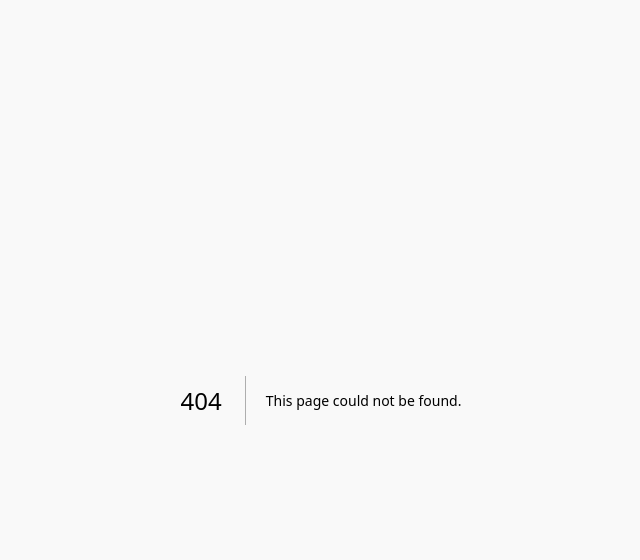
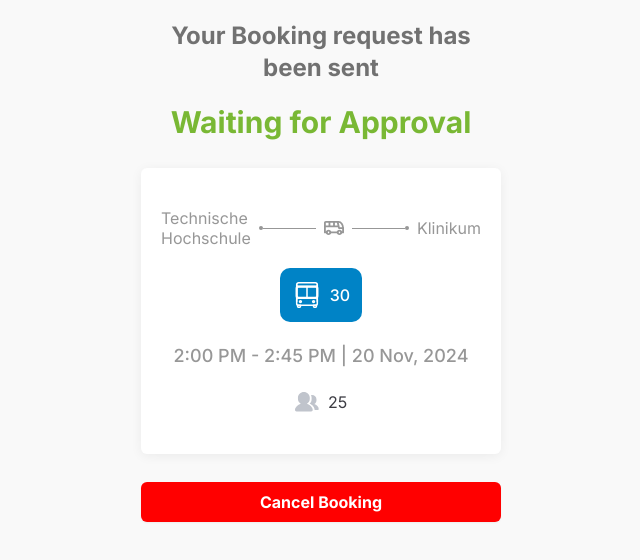
Before and after one commit to Hackathon-VGI/booking-frontend, a Next.js app: page /confirmation in a window 1280 px wide. Before the commit this address had no page. Shown: the top 560 px of the page, without its empty margins (319-959 px from the left). Built offline with nearby package versions, Linux system fonts and the light colour scheme.

Commit message:
all pages done

```diff
--- /dev/null
+++ b/src/app/confirmation/page.tsx
@@ -0,0 +1,54 @@
+import { Button } from "@/components/ui/button";
+import Image from "next/image";
+
+const Confirmation = () => {
+  return (
+    <div className="flex justify-center items-center w-full">
+      <div className="flex justify-start max-w-[400px] p-5 items-start flex-col gap-5 w-full">
+        <h2 className="text-primary font-bold text-2xl w-full text-center">
+          Your Booking request has been sent
+        </h2>
+        <h4 className="text-btnGreen text-3xl font-bold w-full text-center">
+          Waiting for Approval
+        </h4>
+        <div className="w-full mt-2 rounded-md bg-white shadow-searchBox py-10 px-5 flex justify-start items-center gap-5 flex-col">
+          <div className="flex justify-between w-full items-center gap-2">
+            <p className="text-[#979797] leading-tight text-base font-normal text-left max-w-min">
+              Technische Hochschule
+            </p>
+            <div className="w-full flex justify-center items-center gap-2">
+              <div className="flex w-full justify-center items-center">
+                <span className="inline-block bg-[#979797] rounded-full w-1 h-1"></span>
+                <span className="inline-block w-full bg-[#979797] h-[1px]"></span>
+              </div>
+              <Image src={"/bus.svg"} alt="bus" width={20} height={14} />
+              <div className="flex w-full justify-center items-center">
+                <span className="inline-block w-full bg-[#979797] h-[1px]"></span>
+                <span className="inline-block bg-[#979797] rounded-full w-1 h-1"></span>
+              </div>
+            </div>
+            <p className="text-[#979797] leading-tight text-base font-normal text-left max-w-min">
+              Klinikum
+            </p>
+          </div>
+          <div className="flex justify-center items-center gap-2 bg-btnBlue rounded-[10px] p-3">
+            <Image src={"/booking-bus.svg"} alt="bus" width={30} height={30} />
+            <p className="font-medium text-base text-white">30</p>
+          </div>
+          <p className="text-lg font-medium text-[#979797]">
+            2:00 PM - 2:45 PM | 20 Nov, 2024
+          </p>
+          <div className="flex justify-center items-center gap-2">
+            <Image src={"/people.svg"} alt="user" width={25} height={25} />
+            <p className="text-label text-base">25</p>
+          </div>
+        </div>
+        <Button className="mt-2" variant={"cancel"} size={"default"}>
+          Cancel Booking
+        </Button>
+      </div>
+    </div>
+  );
+};
+
+export default Confirmation;
--- a/src/app/search/bookingForm/page.tsx
+++ b/src/app/search/bookingForm/page.tsx
@@ -3,6 +3,7 @@
 import { Button } from "@/components/ui/button";
 import { useState } from "react";
 import request from "@/utils/api";
+import { useRouter } from "next/navigation";
 
 type formDetails = {
   name: string;
@@ -12,6 +13,7 @@ type formDetails = {
 };
 
 const BookingForm = () => {
+  const router = useRouter();
   const [formDetails, setFormDetails] = useState<formDetails>({
     name: "",
     email: "",
@@ -25,6 +27,19 @@ const BookingForm = () => {
 
   const submitFormHandler = async (e: any) => {
     e.preventDefault();
+    if (
+      formDetails.email === undefined ||
+      formDetails.email === "" ||
+      formDetails.name === undefined ||
+      formDetails.name === "" ||
+      formDetails.phone === undefined ||
+      formDetails.phone === "" ||
+      formDetails.org === undefined ||
+      formDetails.org === ""
+    ) {
+      alert("Please enter valid details");
+      return;
+    }
     const finalDetails = {
       user_name: formDetails.name,
       email: formDetails.email,
@@ -37,8 +52,10 @@ const BookingForm = () => {
       arrival_date: "10-nov-2022",
       arrival_time: "10:00 PM",
     };
-    const res = await request.post("/api/book-trip", finalDetails);
-    if (res.status === 201) {
+
+    try {
+      const res = await request.post("/api/book-trip", finalDetails);
+      console.log(res);
       alert("Booking Confirmed");
       setFormDetails({
         name: "",
@@ -46,6 +63,9 @@ const BookingForm = () => {
         phone: "",
         org: "",
       });
+      router.push("/confirmation");
+    } catch (error) {
+      alert("Error in booking");
     }
   };
 
--- a/src/components/ui/button.tsx
+++ b/src/components/ui/button.tsx
@@ -10,8 +10,7 @@ const buttonVariants = cva(
     variants: {
       variant: {
         default: "bg-btnBlue text-white shadow hover:bg-opacity-70",
-        destructive:
-          "bg-destructive text-destructive-foreground shadow-sm hover:bg-destructive/90",
+        cancel: "bg-red text-white shadow-sm hover:bg-opacity-70",
         outline:
           "border border-input bg-background shadow-sm hover:bg-accent hover:text-accent-foreground",
         secondary: "bg-btnGreen text-white  hover:bg-opacity-70 shadow",
--- a/tailwind.config.ts
+++ b/tailwind.config.ts
@@ -18,6 +18,7 @@ const config: Config = {
         btnBlue: "#0083C6",
         btnGreen: "#79B834",
         label: "#3C3C43",
+        red: "#FF0000",
       },
       fontFamily: {
         sans: ['"Inter", sans-serif'],
```
Also changed, not shown: src/utils/formInputCheck.tsx (added).
